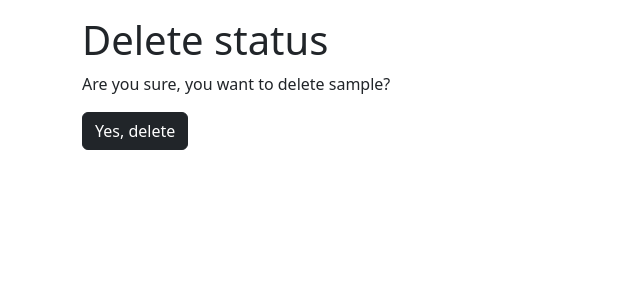
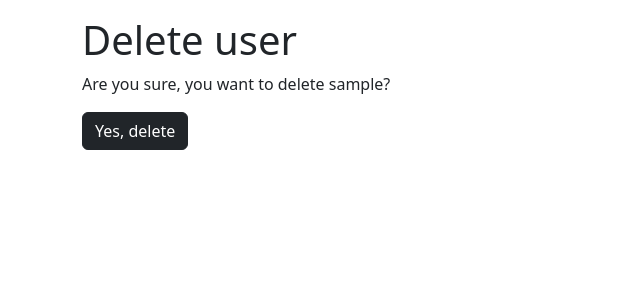
Before and after one commit to bloodywd/python-project-52, a Django app: page /users/1/delete/ in a window 1280 px wide. Shown: the part 56-356 px from the top of the page, without its empty margins (0-640 px from the left). Run offline with Django 5.2, Linux system fonts and the light colour scheme; the visitor is signed in with stand-in values (Sample User, id 1); data comes from the database, SQL or seed files in the repository; some libraries are stand-ins or nearby versions.

Commit message:
update locale

```diff
--- a/task_manager/templates/users/user_delete.html
+++ b/task_manager/templates/users/user_delete.html
@@ -8,8 +8,8 @@
     <h1>{{ title }}</h1>
     <form action="{% url 'delete_user' user.id %}" method="post">
         {% csrf_token %}
-        <p>Are you sure, you want to delete {{ user }}?</p>
-        {% bootstrap_button "Yes, delete" button_type="submit" button_class="btn-primary bg-dark border-dark"%}
+        <p>{% translate "Are you sure, you want to delete " %}{{ user }}?</p>
+        {% bootstrap_button _("Yes, delete") button_type="submit" button_class="btn-primary bg-dark border-dark"%}
     </form>
 </div>
 {% endblock %}
--- a/task_manager/users/views.py
+++ b/task_manager/users/views.py
@@ -40,7 +40,7 @@ class UserFormDeleteView(SelfActionPermissionMixin, SuccessMessageMixin, DeleteV
     template_name = 'users/user_delete.html'
     success_url = reverse_lazy("users")
     success_message = _("User was deleted successfully")
-    extra_context = {'title': _("Delete status")}
+    extra_context = {'title': _("Delete user")}
     permission_denied_message = _('You cant delete other users')
 
     def post(self, request, *args, **kwargs):
```
Also changed, not shown: task_manager/locale/ru/LC_MESSAGES/django.po, 1 other file.
